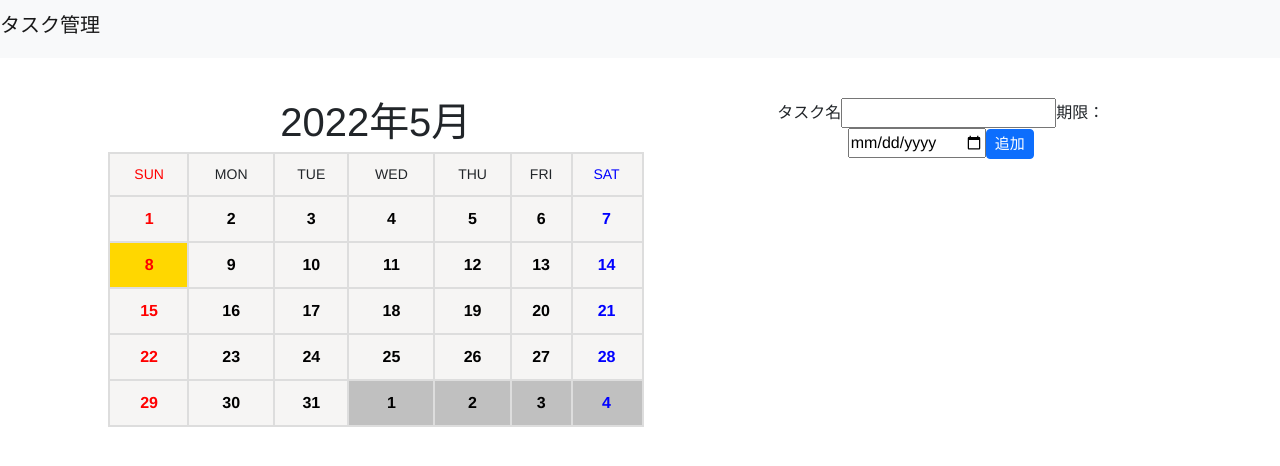
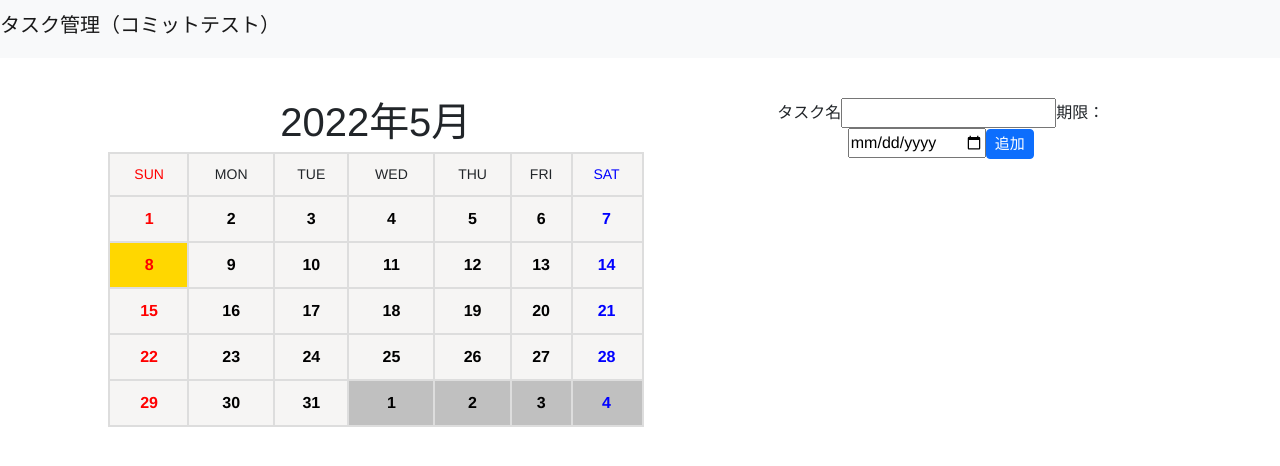
Before and after one commit to kohei-sansan/todo_app, a Vue app: page / in a window 1280 px wide. Shown: the top 466 px of the page. Built offline with nearby package versions, Linux system fonts and the light colour scheme.

Commit message:
commit test

```diff
--- a/src/components/MyHeader.vue
+++ b/src/components/MyHeader.vue
@@ -1,6 +1,6 @@
 <template>
     <nav class="navbar navbar-expand-lg navbar-light bg-light">
-        <h2 class="navbar-brand">タスク管理</h2>
+        <h2 class="navbar-brand">タスク管理（コミットテスト）</h2>
     </nav>
 </template>
 <script>
```
